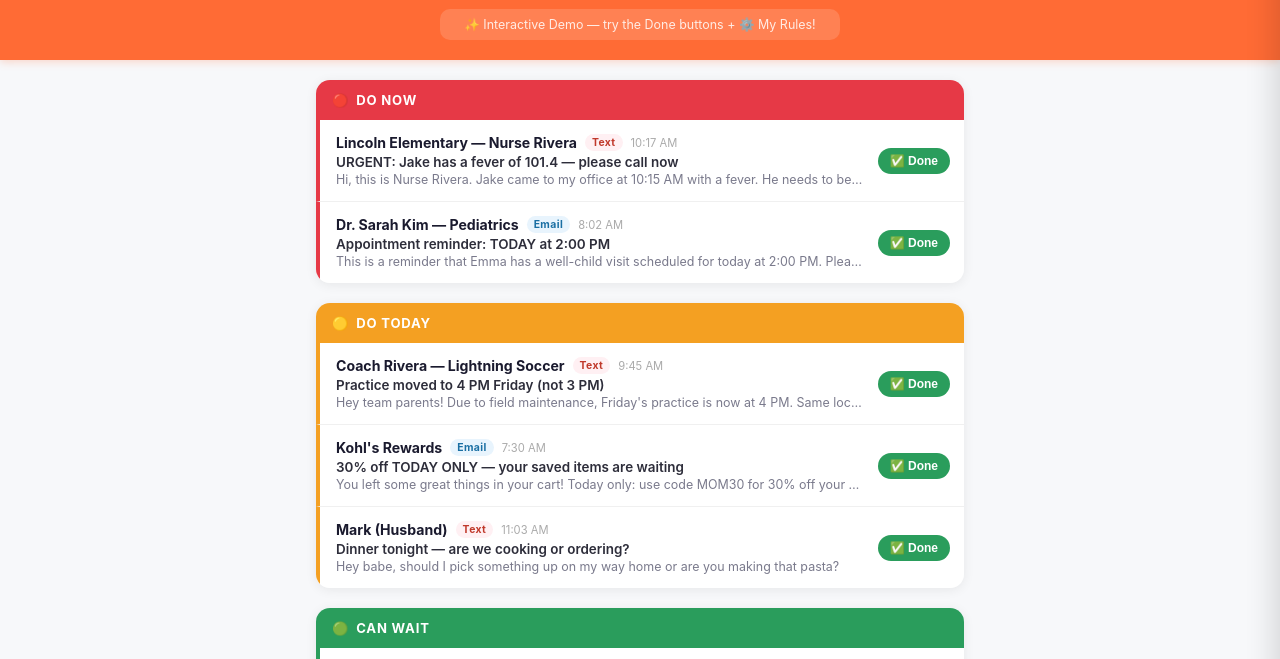
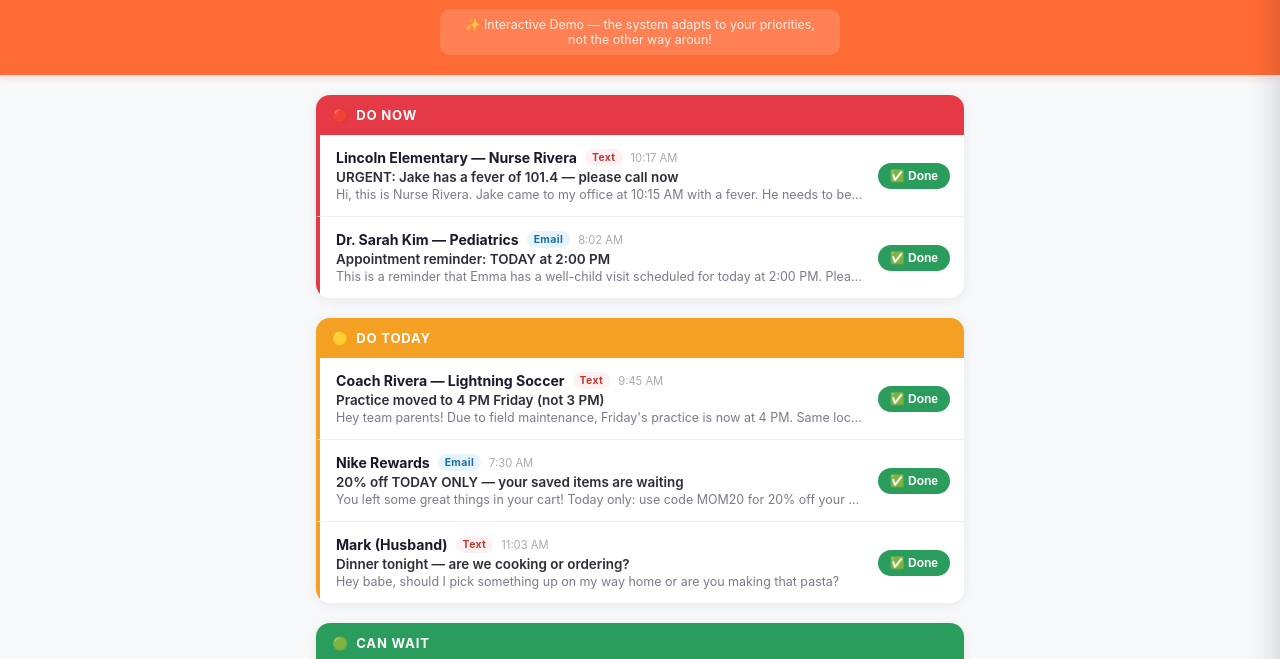
Before and after one commit to Sruthiamireddy2026/WhatNxt-app, a website: page demo.html in a window 1280 px wide. Shown: the part 102-761 px from the top of the page. Drawn offline with Linux system fonts and the light colour scheme.

Commit message:
Update demo banner text for clarity
The system adapts to your priorities, not the other way around.

```diff
--- a/demo.html
+++ b/demo.html
@@ -73,7 +73,7 @@
     <h1>What Nxt</h1>
     <p class="tagline">Noise vs Signal</p>
     <p class="sub-tagline">You Decide What Matters</p>
-    <p class="demo-banner">✨ Interactive Demo — try the Done buttons + ⚙️ My Rules!</p>
+    <p class="demo-banner">✨ Interactive Demo — the system adapts to your priorities, not the other way aroun!</p>
     <button class="btn-rules" id="btn-rules" onclick="openRulesPanel()">⚙️ My Rules</button>
   </header>
 
@@ -105,7 +105,7 @@
       { id:1, type:"text",  sender:"Lincoln Elementary — Nurse Rivera", subject:"URGENT: Jake has a fever of 101.4 — please call now", preview:"Hi, this is Nurse Rivera. Jake came to my office at 10:15 AM with a fever. He needs to be picked up.", timestamp:"10:17 AM", priority:"do-now" },
       { id:2, type:"email", sender:"Dr. Sarah Kim — Pediatrics",         subject:"Appointment reminder: TODAY at 2:00 PM",              preview:"This is a reminder that Emma has a well-child visit scheduled for today at 2:00 PM. Please call if you need to reschedule.", timestamp:"8:02 AM",  priority:"do-now" },
       { id:3, type:"text",  sender:"Coach Rivera — Lightning Soccer",    subject:"Practice moved to 4 PM Friday (not 3 PM)",            preview:"Hey team parents! Due to field maintenance, Friday's practice is now at 4 PM. Same location.", timestamp:"9:45 AM",  priority:"do-today" },
-      { id:4, type:"email", sender:"Kohl's Rewards",                     subject:"30% off TODAY ONLY — your saved items are waiting",   preview:"You left some great things in your cart! Today only: use code MOM30 for 30% off your entire purchase.", timestamp:"7:30 AM",  priority:"do-today" },
+      { id:4, type:"email", sender:"Nike Rewards",                       subject:"20% off TODAY ONLY — your saved items are waiting",   preview:"You left some great things in your cart! Today only: use code MOM20 for 20% off your entire purchase.", timestamp:"7:30 AM",  priority:"do-today" },
       { id:5, type:"text",  sender:"Mark (Husband)",                     subject:"Dinner tonight — are we cooking or ordering?",        preview:"Hey babe, should I pick something up on my way home or are you making that pasta?", timestamp:"11:03 AM", priority:"do-today" },
       { id:6, type:"email", sender:"Maplewood HOA",                      subject:"Spring Newsletter — pool opening, lawn care tips",   preview:"The pool opens May 15! Inside: lawn care schedule, the spring potluck on June 7, and neighborhood updates.", timestamp:"6:00 AM",  priority:"can-wait" },
       { id:7, type:"email", sender:"Amazon",                             subject:"Your order has shipped — arriving Thursday",          preview:"Great news! Your order (#114-9823041) is on its way. Estimated delivery: Thursday by 8 PM.", timestamp:"5:48 AM",  priority:"can-wait" },
```
